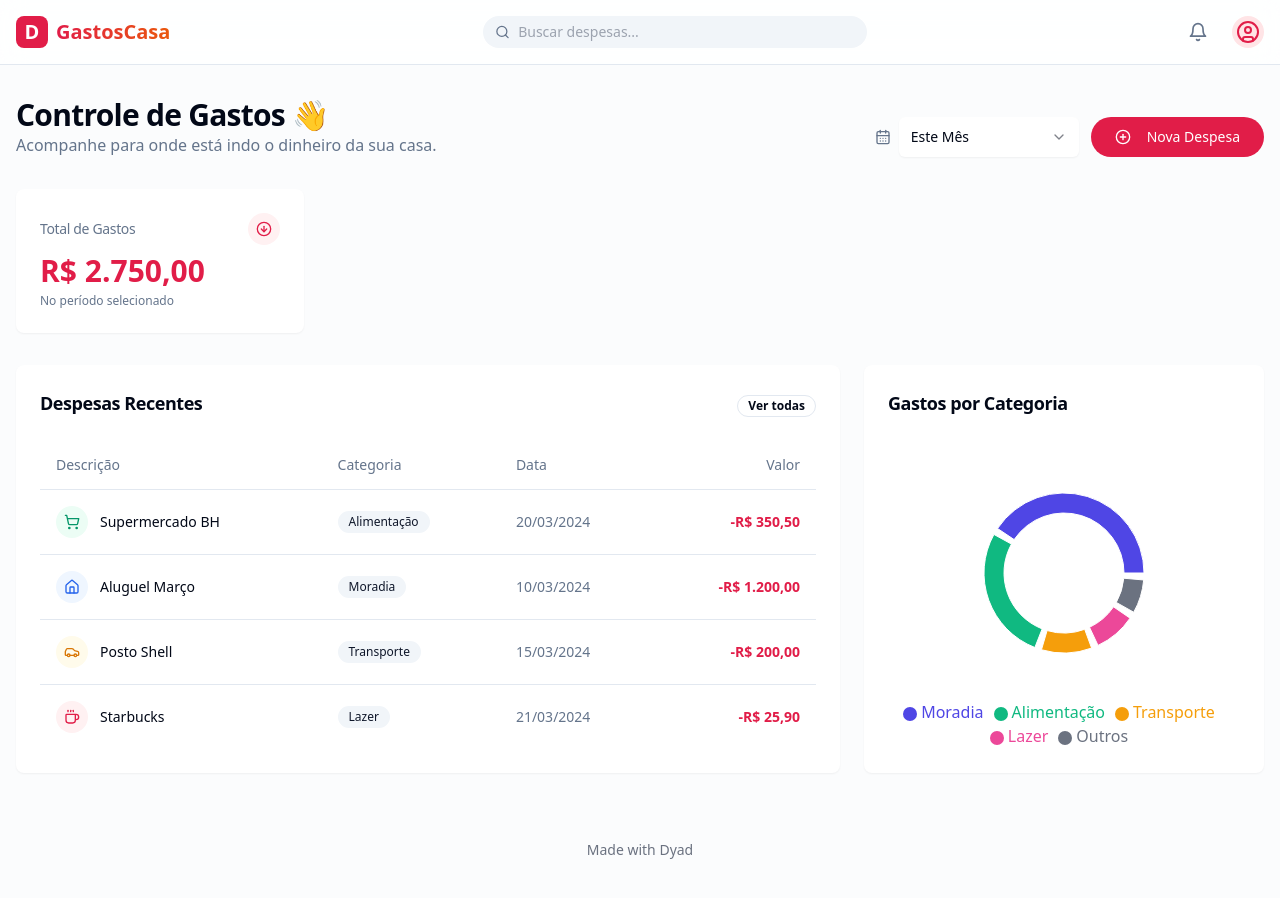
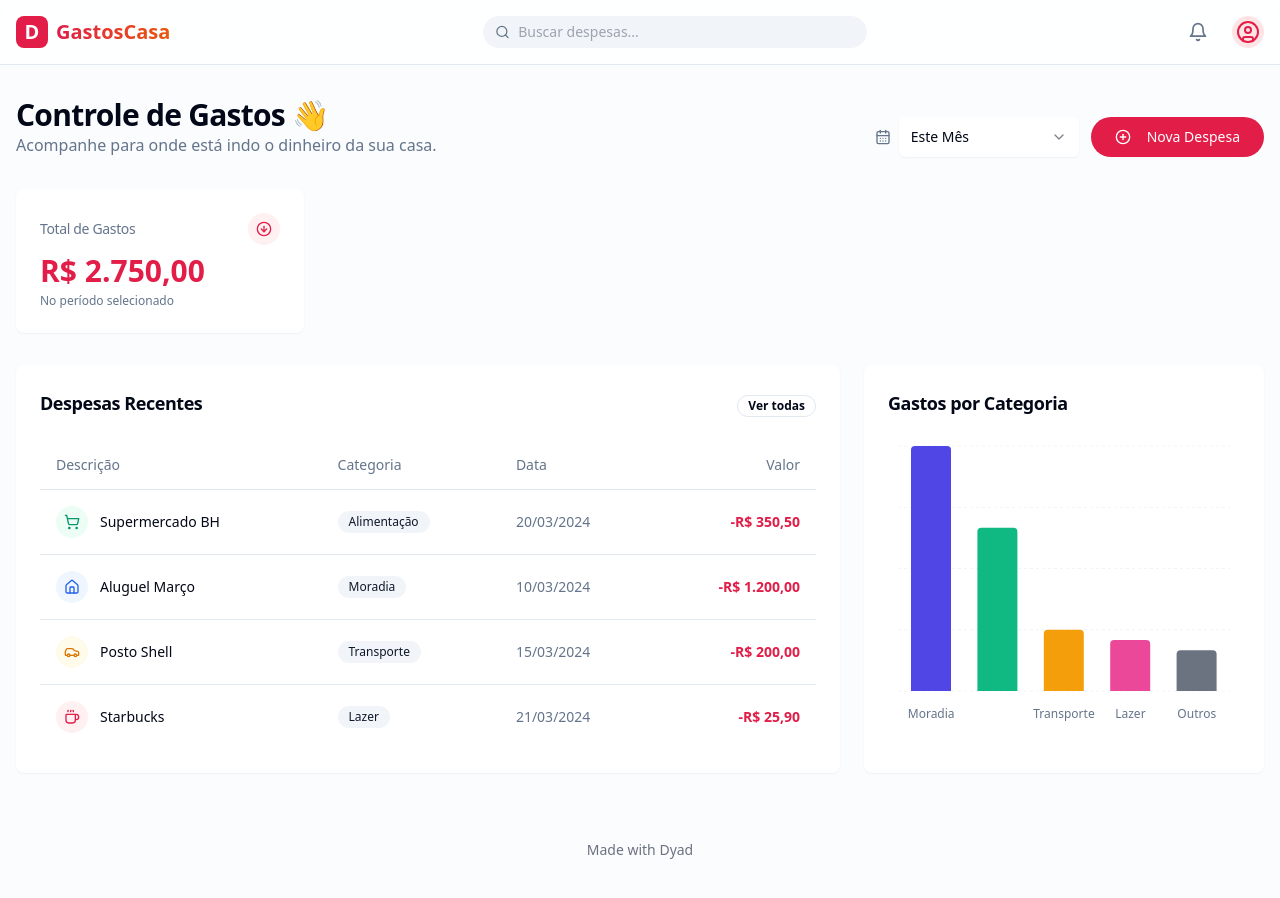
Before and after one commit to rodolfoclivatti/casadespesas, a React (Vite) app: page / in a window 1280 px wide. Shown: the top 898 px of the page. Built offline with nearby package versions, Linux system fonts and the light colour scheme.

Commit message:
[dyad] Alterando gráfico de pizza para gráfico de barras - wrote 1 file(s)

```diff
--- a/src/components/dashboard/ExpenseChart.tsx
+++ b/src/components/dashboard/ExpenseChart.tsx
@@ -2,7 +2,16 @@
 
 import React from 'react';
 import { Card, CardContent, CardHeader, CardTitle } from "@/components/ui/card";
-import { PieChart, Pie, Cell, ResponsiveContainer, Legend, Tooltip } from 'recharts';
+import {
+  BarChart,
+  Bar,
+  XAxis,
+  YAxis,
+  CartesianGrid,
+  Tooltip,
+  ResponsiveContainer,
+  Cell
+} from 'recharts';
 
 const data = [
   { name: 'Moradia', value: 1200, color: '#4F46E5' },
@@ -21,25 +30,49 @@ const ExpenseChart = () => {
       <CardContent>
         <div className="h-[300px] w-full">
           <ResponsiveContainer width="100%" height="100%">
-            <PieChart>
-              <Pie
-                data={data}
-                cx="50%"
-                cy="50%"
-                innerRadius={60}
-                outerRadius={80}
-                paddingAngle={5}
+            <BarChart
+              data={data}
+              margin={{
+                top: 5,
+                right: 10,
+                left: 10,
+                bottom: 20,
+              }}
+            >
+              <CartesianGrid strokeDasharray="3 3" vertical={false} stroke="#f1f5f9" />
+              <XAxis
+                dataKey="name"
+                axisLine={false}
+                tickLine={false}
+                tick={{ fill: '#64748b', fontSize: 12 }}
+                dy={10}
+              />
+              <YAxis
+                hide
+              />
+              <Tooltip
+                cursor={{ fill: '#f8fafc' }}
+                contentStyle={{
+                  borderRadius: '8px',
+                  border: 'none',
+                  boxShadow: '0 4px 6px -1px rgb(0 0 0 / 0.1)',
+                  fontSize: '12px'
+                }}
+                formatter={(value: number) => [
+                  value.toLocaleString('pt-BR', { style: 'currency', currency: 'BRL' }),
+                  'Valor'
+                ]}
+              />
+              <Bar
                 dataKey="value"
+                radius={[4, 4, 0, 0]}
+                barSize={40}
               >
                 {data.map((entry, index) => (
                   <Cell key={`cell-${index}`} fill={entry.color} />
                 ))}
-              </Pie>
-              <Tooltip
-                contentStyle={{ borderRadius: '8px', border: 'none', boxShadow: '0 4px 6px -1px rgb(0 0 0 / 0.1)' }}
-              />
-              <Legend verticalAlign="bottom" height={36}/>
-            </PieChart>
+              </Bar>
+            </BarChart>
           </ResponsiveContainer>
         </div>
       </CardContent>
```
